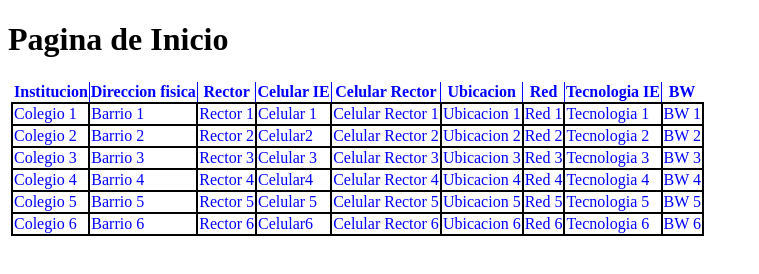
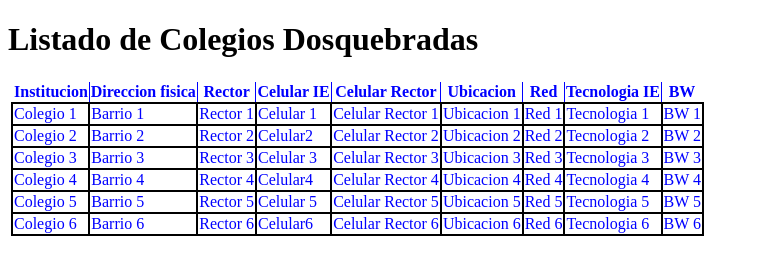
Before and after one commit to cpardog/colegios, a plain HTML site: page index.html in a window 1280 px wide. Shown: the whole page, without its empty margins (0-759 px from the left). Drawn offline with Linux system fonts and the light colour scheme.

Commit message:
Update index.html

```diff
--- a/index.html
+++ b/index.html
@@ -10,7 +10,7 @@
 </head>
 
 <body>
-    <h1>Pagina de Inicio</h1>
+    <h1>Listado de Colegios Dosquebradas</h1>
 
     <table>
         <th>Institucion</th>
```
